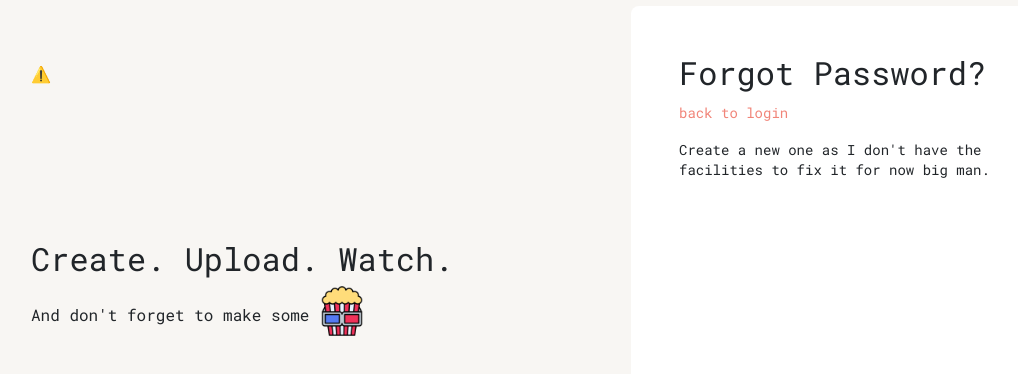
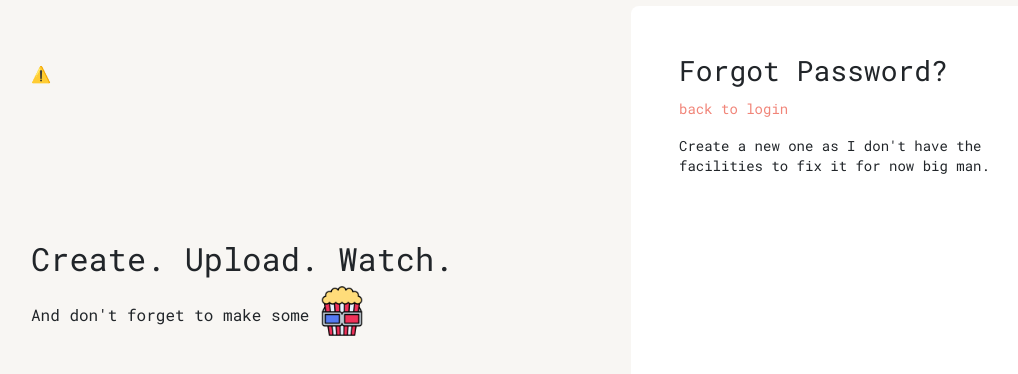
Before and after one commit to SubCoder1/Popcorn-web, a Vue app: page /auth/forgot-password in a window 1280 px wide. Shown: the part 164-538 px from the top of the page, without its empty margins (104-1122 px from the left). Built offline with nearby package versions, Linux system fonts and the light colour scheme; no server answers.

Commit message:
Changed Forgot Password headline size

```diff
--- a/src/components/UserFPwD.vue
+++ b/src/components/UserFPwD.vue
@@ -2,7 +2,7 @@
 
 <template>
   <div class="reg-form">
-    <h2>Forgot Password?</h2>
+    <h3>Forgot Password?</h3>
     <router-link to="/auth/login">back to login</router-link>
     <p class="mt-3 text-sm">
       Create a new one as I don't have the facilities to fix it for now big man.
```
